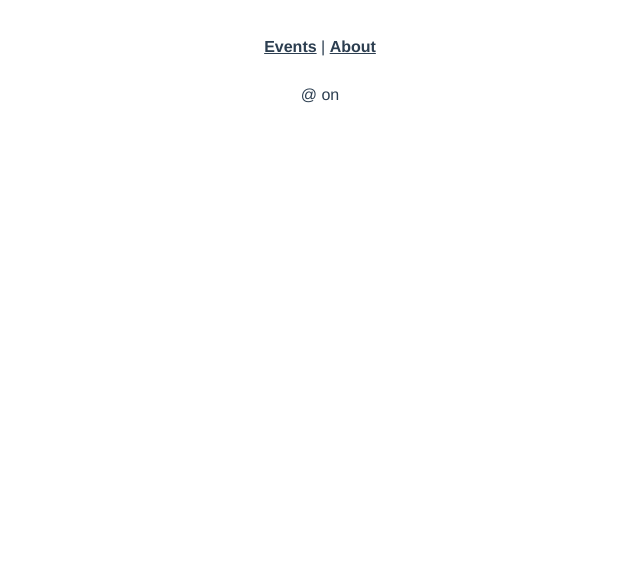
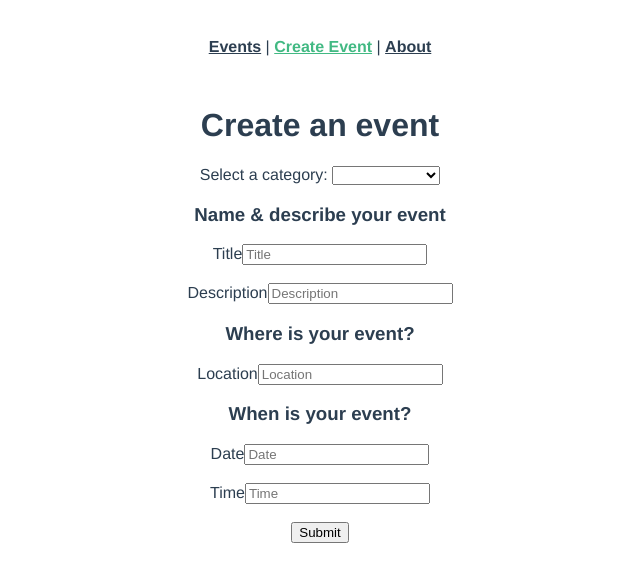
Before and after one commit to ZEDTARIK/vue-apps, a Vue app: page /event/create in a window 1280 px wide. Shown: the top 582 px of the page, without its empty margins (320-960 px from the left). Built offline with nearby package versions, Linux system fonts and the light colour scheme; no server answers.

Commit message:
add Event Create and library UUID4 and using json server

```diff
--- /dev/null
+++ b/db.json
@@ -0,0 +1,34 @@
+{
+    "events" : [
+        {
+          "id": 123,
+          "category": "animal welfare",
+          "title": "Cat Adoption Day",
+          "description": "Find your new feline friend at this event.",
+          "location": "Meow Town",
+          "date": "January 28, 2022",
+          "time": "12:00",
+          "organizer": "Kat Laydee"
+        },
+        {
+          "id": 456,
+          "category": "food",
+          "title": "Community Gardening",
+          "description": "Join us as we tend to the community edible plants.",
+          "location": "Flora City",
+          "date": "March 14, 2022",
+          "time": "10:00",
+          "organizer": "Fern Pollin"
+        },
+        {
+          "id": 789,
+          "category": "sustainability",
+          "title": "Beach Cleanup",
+          "description": "Help pick up trash along the shore.",
+          "location": "Playa Del Carmen",
+          "date": "July 22, 2022",
+          "time": "11:00",
+          "organizer": "Carey Wales"
+        }
+      ]
+}
--- a/package.json
+++ b/package.json
@@ -10,6 +10,7 @@
   "dependencies": {
     "axios": "^1.3.4",
     "core-js": "^3.8.3",
+    "uuid": "^8.3.2",
     "vue": "^3.2.13",
     "vue-router": "^4.0.3",
     "vuex": "^4.0.0"
--- a/src/App.vue
+++ b/src/App.vue
@@ -1,6 +1,7 @@
 <template>
   <nav>
     <router-link :to="{ name: 'Events' }">Events</router-link> |
+    <router-link :to="{ name: 'EventCreate' }">Create Event</router-link> |
     <router-link :to="{ name: 'About' }">About</router-link>
   </nav>
   <router-view />
--- /dev/null
+++ b/src/components/EventCreate.vue
@@ -0,0 +1,76 @@
+<template>
+  <h1>Create an event</h1>
+
+  <div class="form-container">
+    <form @submit.prevent="onSubmit">
+      <label>Select a category: </label>
+      <select v-model="event.category">
+        <option
+          v-for="option in categories"
+          :value="option"
+          :key="option"
+          :selected="option === event.category"
+        >
+          {{ option }}
+        </option>
+      </select>
+
+      <h3>Name & describe your event</h3>
+
+      <label>Title</label>
+      <input v-model="event.title" type="text" placeholder="Title" />
+      <br /><br />
+      <label>Description</label>
+      <input
+        v-model="event.description"
+        type="text"
+        placeholder="Description"
+      />
+
+      <h3>Where is your event?</h3>
+
+      <label>Location</label>
+      <input v-model="event.location" type="text" placeholder="Location" />
+
+      <h3>When is your event?</h3>
+      <label>Date</label>
+      <input v-model="event.date" type="text" placeholder="Date" />
+      <br /><br />
+      <label>Time</label>
+      <input v-model="event.time" type="text" placeholder="Time" />
+      <br /><br />
+      <button type="submit">Submit</button>
+    </form>
+  </div>
+</template>
+
+<script>
+export default {
+  data() {
+    return {
+      categories: [
+        "sustainability",
+        "nature",
+        "animal welfare",
+        "housing",
+        "education",
+        "food",
+        "community",
+      ],
+      event: {
+        id: "",
+        category: "",
+        title: "",
+        description: "",
+        location: "",
+        date: "",
+        time: "",
+        organizer: "",
+      },
+    };
+  },
+  methods: {
+    onSubmit() {},
+  },
+};
+</script>
--- a/src/router/index.js
+++ b/src/router/index.js
@@ -2,12 +2,18 @@
 import EventsView from "../views/EventsView.vue";
 import AboutView from "../views/AboutView";
 import EventDetail from "../components/EventDetail";
+import EventCreate from "../components/EventCreate";
 
 const routes = [
   {
     path: "/",
     name: "Events",
     component: EventsView,
+  },
+  {
+    path: "/event/create",
+    name: "EventCreate",
+    component: EventCreate,
   },
   {
     path: "/event/:id",
--- a/src/services/EventService.js
+++ b/src/services/EventService.js
@@ -1,7 +1,7 @@
 import axios from "axios";
 
 const apiClient = axios.create({
-  baseURL: "https://my-json-server.typicode.com/Code-Pop/Real-World_Vue-3",
+  baseURL: "http://localhost:3000",
   withCredentials: false,
   headers: {
     Accept: "Application/json",
```
Also changed, not shown: 1 other file (tests, documents, lock files or other folders).
